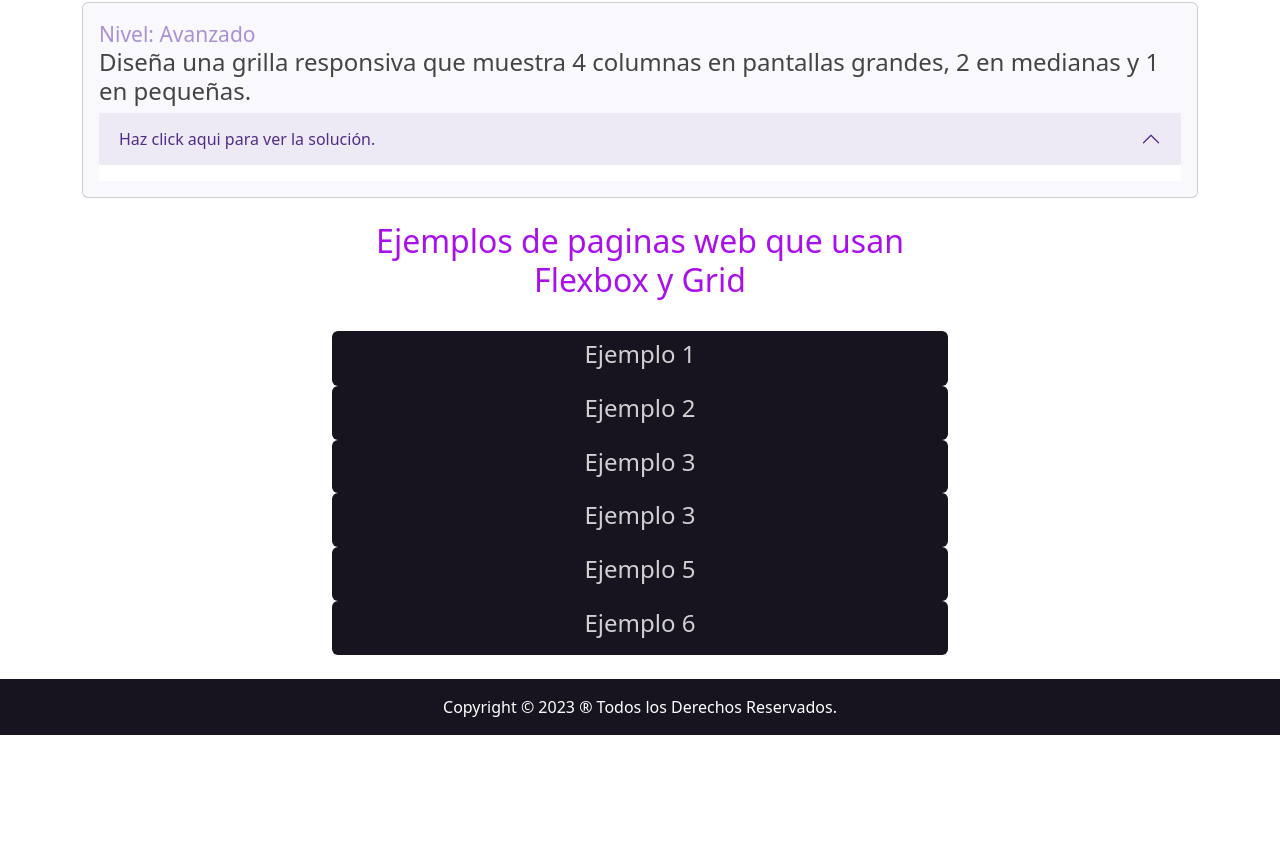
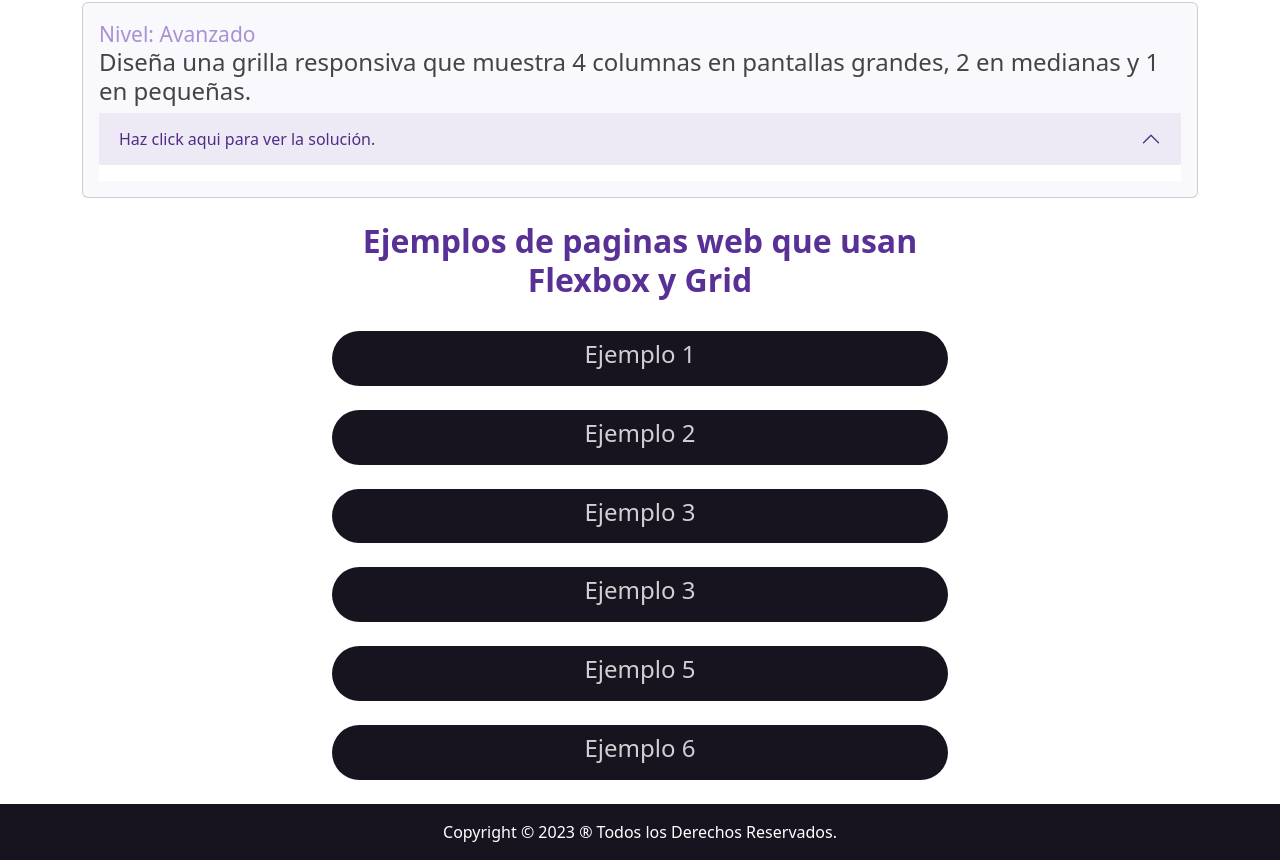
Before and after one commit to angieboada/proyecto_keycode, a plain HTML site: page index.html in a window 1280 px wide. Shown: the part 7732-8592 px from the top of the page. Before the commit the page ends 8467 px from the top, so only its background shows below. Drawn offline with nearby package versions, Linux system fonts and the light colour scheme; a web font is replaced by a local one.

Commit message:
actualización

```diff
--- a/index.html
+++ b/index.html
@@ -1425,42 +1425,53 @@
     <!-- Punto 10 -->
 
     <div class="container mb-4 col-6">
-      <h2 style="color: rgb(170, 16, 236)" class="text-center">
-        Ejemplos de paginas web que usan Flexbox y Grid
+      <h2 style="color: #593196" class="text-center">
+        <strong>Ejemplos de paginas web que usan Flexbox y Grid</strong>
       </h2>
       <br>
       <div class="list-group text-center">
         <a
+          style="border-radius: 50px;"
           target="_blank"
           href="https://www.awwwards.com/"
           class="list-group-item list-group-item-action btn btn-outline-info"
           ><h4>Ejemplo 1</h4>
         </a>
+        <br>
         <a
+          style="border-radius: 50px;"
           target="_blank"
           href="https://www.smashingmagazine.com/"
           class="list-group-item list-group-item-action btn btn-outline-info"
-          ><h4>Ejemplo 2</h4></a
-        >
+          ><h4>Ejemplo 2</h4>
+          </a>
+          <br>
         <a
+          style="border-radius: 50px;"
           target="_blank"
           href="https://css-tricks.com/"
           class="list-group-item list-group-item-action btn btn-outline-info"
           ><h4>Ejemplo 3</h4></a
         >
+        <br>
         <a
+          style="border-radius: 50px;"
           target="_blank"
           href="https://gridbyexample.com/"
           class="list-group-item list-group-item-action btn btn-outline-info"
           ><h4>Ejemplo 3</h4></a
         >
+        <br>
         <a
+          style="border-radius: 50px;"
           target="_blank"
           href="https://www.bbc.com/sport"
           class="list-group-item list-group-item-action btn btn-outline-info"
           ><h4>Ejemplo 5</h4></a
         >
+        <br>
         <a
+          style="border-radius: 50px;"
           target="_blank"
           href="https://www.shopify.com/co"
           class="list-group-item list-group-item-action btn btn-outline-info"
@@ -1468,6 +1479,7 @@
         >
       </div>
     </div>
+
 
 
     <!-- SECCION PIE DE PÁGINA -->
```
